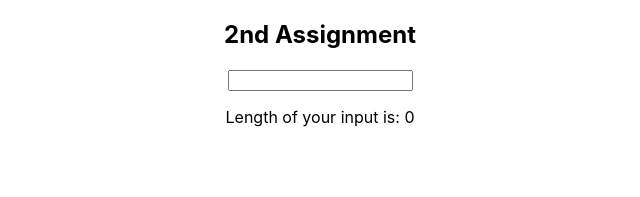
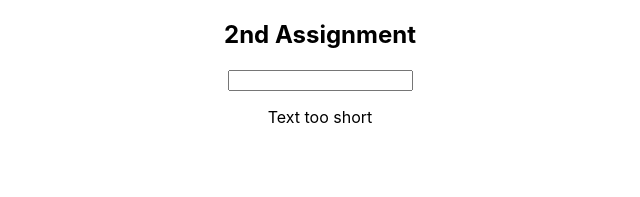
Before and after one commit to janko101/udemy_assignments, a React (Create React App) app: page / in a window 1280 px wide. Shown: the top 197 px of the page, without its empty margins (320-960 px from the left). Built offline with nearby package versions, Linux system fonts and the light colour scheme.

Commit message:
Gives an output depending on length of a different input

```diff
--- a/src/Components/Validation.jsx
+++ b/src/Components/Validation.jsx
@@ -3,7 +3,9 @@ import React from 'react';
 const Validation = (props) => {
     return (
         <div>
-            <p>Length of your input is: {props.length}</p>
+          {props.length > 5 ?
+            <p>Text long enough</p> :
+            <p>Text too short</p>}
         </div>
     );
 }
```
